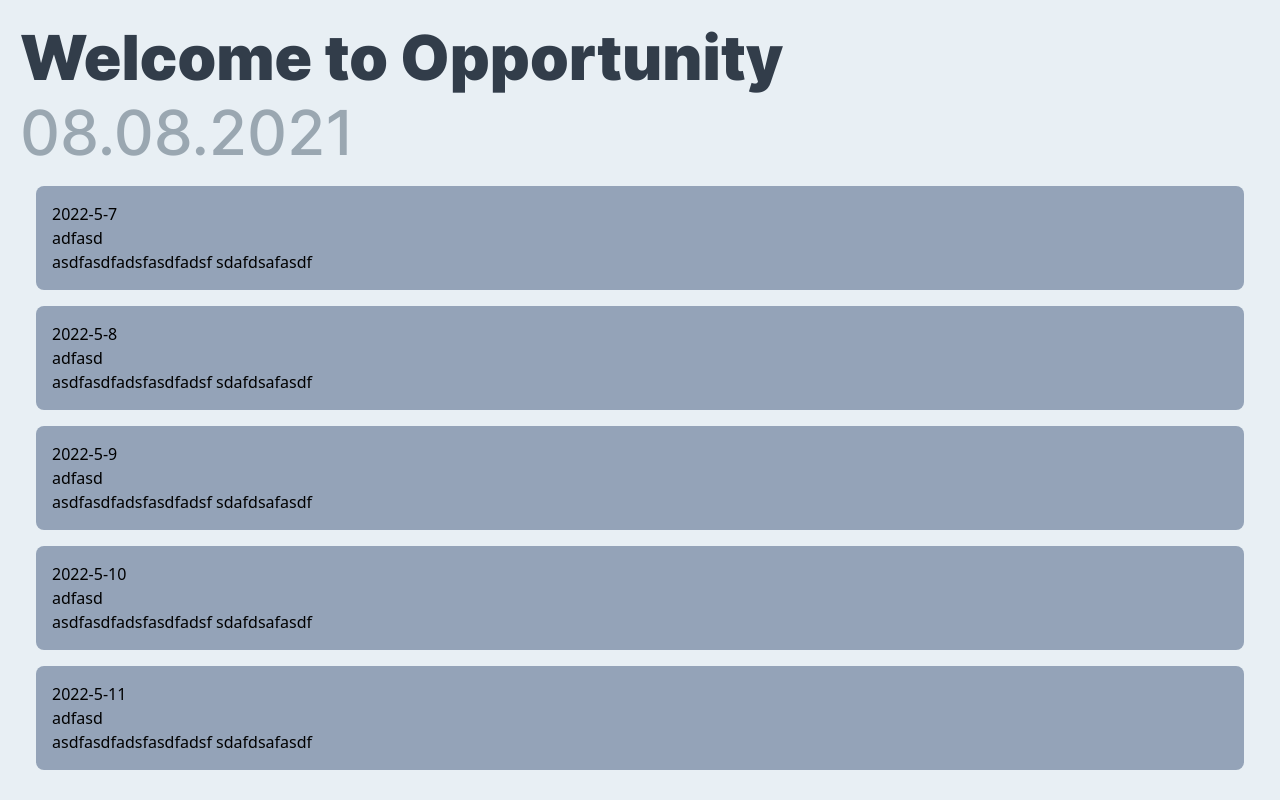
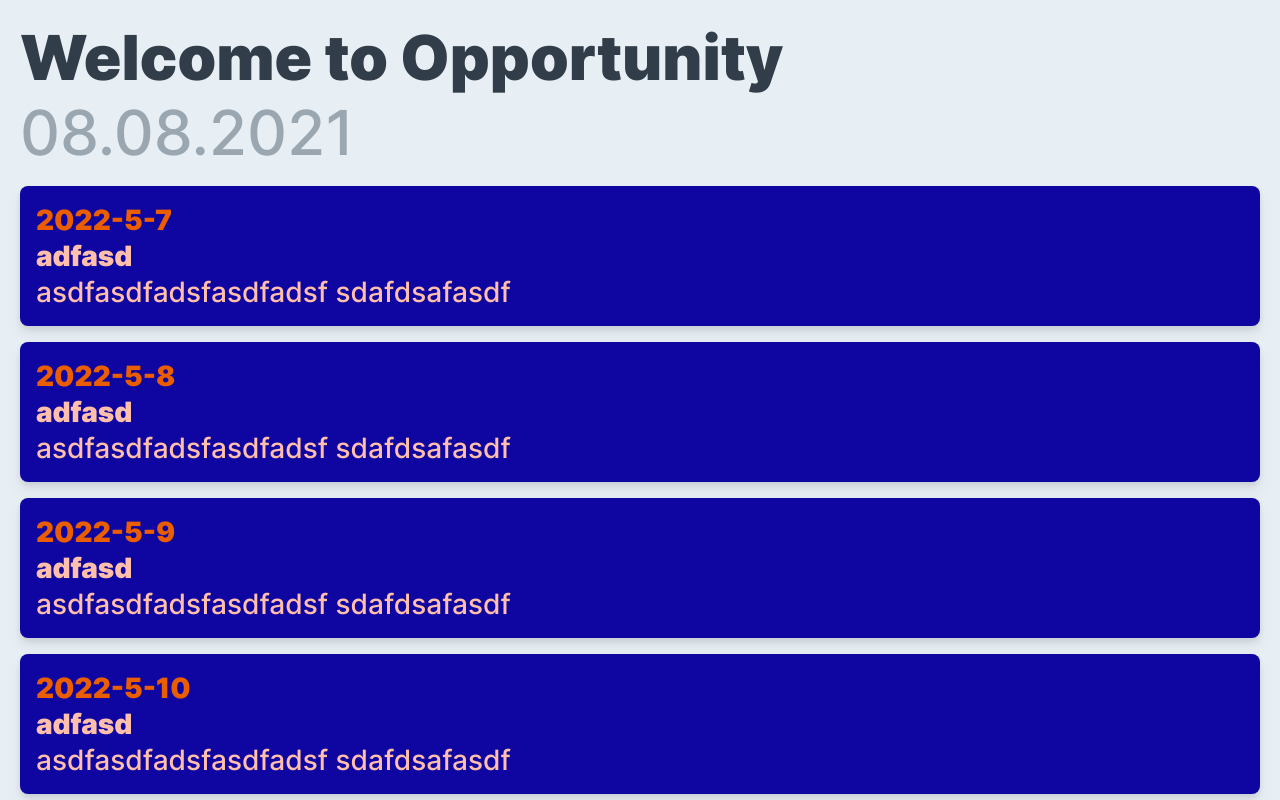
Before and after one commit to dreams-master/event-board, a Vue app: page / in a window 1280 px wide. Shown: the top 800 px of the page. Built offline with nearby package versions, Linux system fonts and the light colour scheme.

Commit message:
Style EventCard component

```diff
--- a/src/components/EventCard.vue
+++ b/src/components/EventCard.vue
@@ -1,16 +1,38 @@
 <template>
-    <div class="bg-slate-400 m-4 rounded-lg p-4">
-        <div>{{ event.date }}</div>
-        <div>{{ event.title }}</div>
-        <div>{{ event.body }}</div>
+    <div class="event-card my-4 rounded-lg drop-shadow-lg p-4">
+        <div class="event-time">{{ event.date }}</div>
+        <div class="event-title">{{ event.title }}</div>
+        <div class="event-text">{{ event.body }}</div>
     </div>
 </template>
 
 <script setup>
 defineProps({
-    event: Object
+    event: Object,
 });
 </script>
 
 <style>
+.event-card {
+    background-color: #0f05a0;
+    font-family: "Inter";
+    font-style: normal;
+    font-size: 28px;
+    line-height: 36px;
+}
+
+.event-time {
+    font-weight: 900;
+    color: #eb5e00;
+}
+
+.event-title {
+    font-weight: 900;
+    color: #ffbfab;
+}
+
+.event-text {
+    font-weight: 500;
+    color: #ffbfab;
+}
 </style>
```
